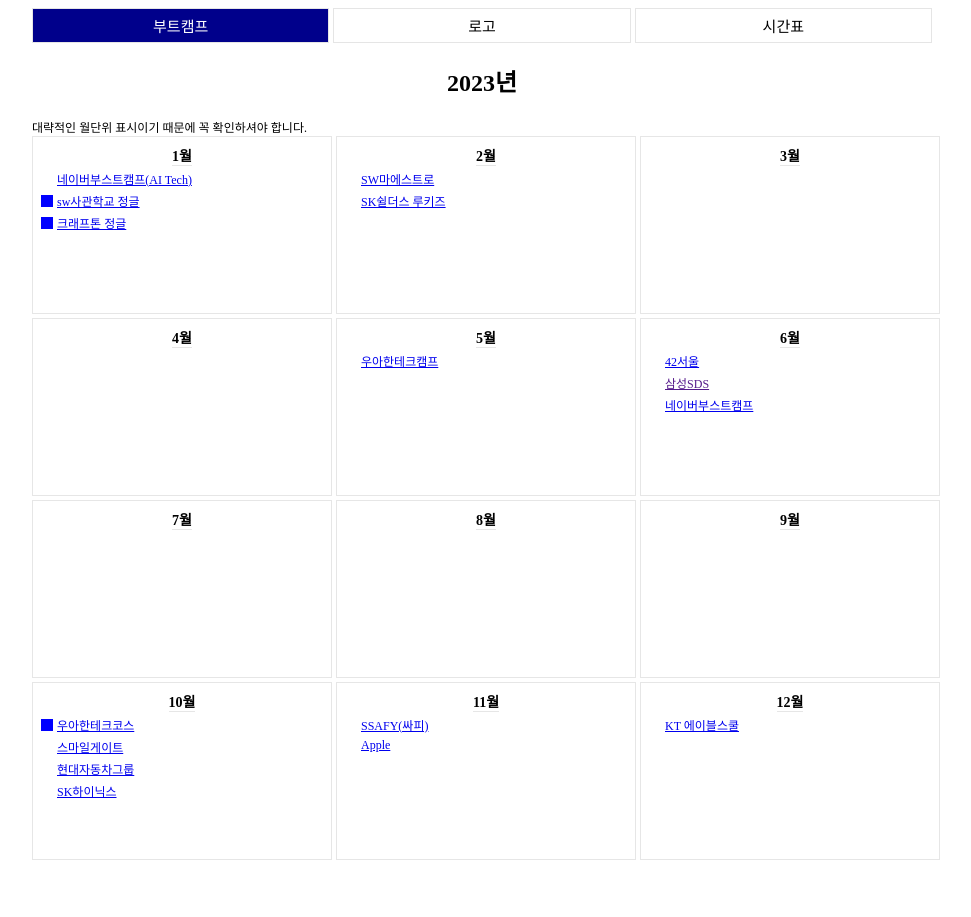
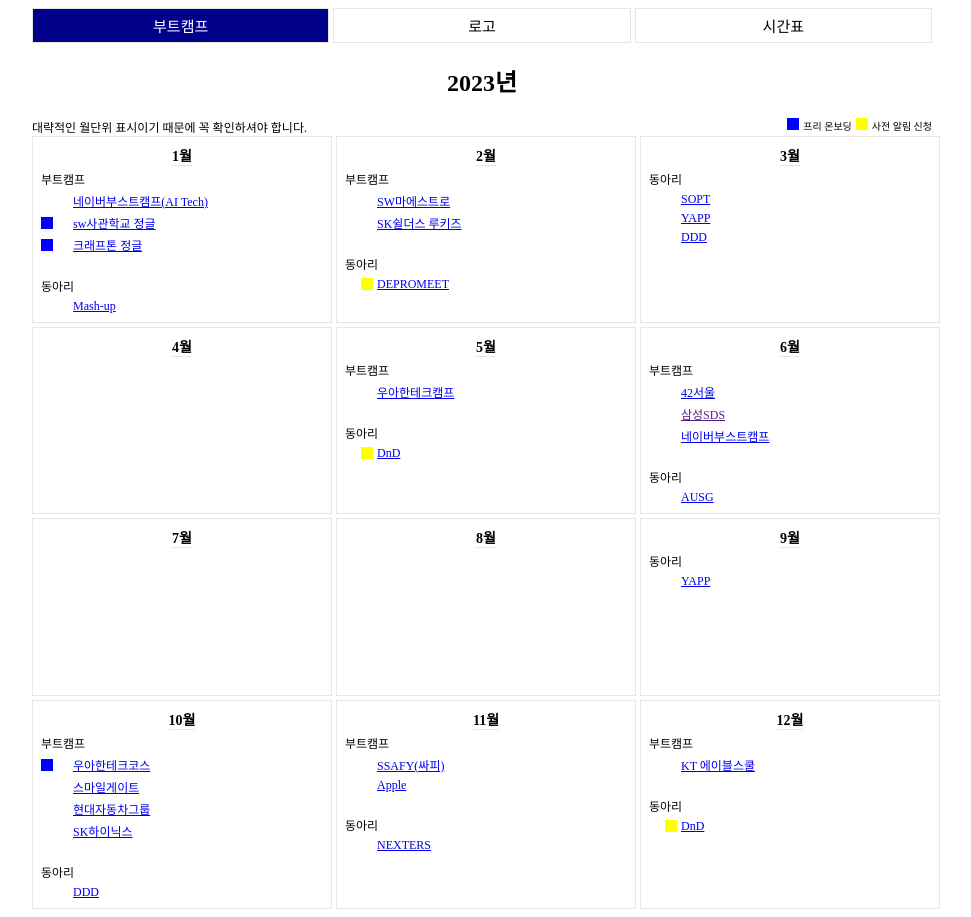
Before and after one commit to yeon-kk/sw-calendar, a React (Create React App) app: page / in a window 1280 px wide. Both pictures are taken after a click on the button "부트캠프". Shown: the whole page, without its empty margins (158-1129 px from the left). Before the commit the page ends 868 px from the top, so only its background shows below. Built offline with nearby package versions, Linux system fonts and the light colour scheme.

Commit message:
Feat: UX를 위한 UI 수정

```diff
--- a/src/pages/calendar/index.tsx
+++ b/src/pages/calendar/index.tsx
@@ -1,27 +1,73 @@
-import { ACADEMY_LIST, MONTH } from '../../constant/academy';
+import {
+  ACADEMY_LIST,
+  CREW_LIST,
+  MONTH,
+  MONTH_ACADEMY,
+  MONTH_CREW,
+  YEAR,
+  EXPLAIN,
+  CREW_LABEL,
+  ACADEMY_LABEL,
+  PRE_LABEL,
+  ALARM_LABEL,
+  YEAR_LABEL,
+  MONTH_LABEL,
+} from '../../constant/academy';
 import styles from './Calendar.module.css';
 
-const YEAR = 2023;
-const EXPLAIN = '대략적인 월단위 표시이기 때문에 꼭 확인하셔야 합니다.';
 const Calendar = () => {
   return (
     <article className={styles.calenderContainerLayout}>
-      <h2 className={styles.calenderYear}>{YEAR}년</h2>
-      <div className={styles.explain}>{EXPLAIN}</div>
+      <h2 className={styles.calenderYear}>
+        {YEAR}
+        {YEAR_LABEL}
+      </h2>
+      <div className={styles.explain}>
+        {EXPLAIN}
+        <div className={styles.indexContainer}>
+          <div className={`${styles.pre} ${styles.blue}`} />
+          <sub>{PRE_LABEL}</sub>
+          <div className={`${styles.pre} ${styles.yellow}`} />
+          <sub>{ALARM_LABEL}</sub>
+        </div>
+      </div>
       <div className={styles.calenderLayout}>
         {MONTH.map((value) => (
           <div className={styles.item}>
-            <h3 className={styles.month}>{value}월</h3>
-            {ACADEMY_LIST.map(
-              (academy) =>
-                parseInt(academy.end) === value && (
-                  <div className={styles.rowContainer}>
-                    <div
-                      className={`${styles.pre} ${academy.pre && styles.blue}`}
-                    />
-                    <a href={academy.url}>{academy.title}</a>
-                  </div>
-                )
+            <h3 className={styles.month}>
+              {value}
+              {MONTH_LABEL}
+            </h3>
+            {MONTH_ACADEMY[value - 1] && <span>{ACADEMY_LABEL}</span>}
+            {ACADEMY_LIST.map(({ title, end, url, pre, alarm }) =>
+              end.map(
+                (month) =>
+                  month === value && (
+                    <div className={styles.rowContainer}>
+                      <div className={`${styles.pre} ${pre && styles.blue}`} />
+                      <div
+                        className={`${styles.pre} ${alarm && styles.yellow}`}
+                      />
+                      <a href={url}>{title}</a>
+                    </div>
+                  )
+              )
+            )}
+            {MONTH_ACADEMY[value - 1] && <br />}
+            {MONTH_CREW[value - 1] && <span>{CREW_LABEL}</span>}
+            {CREW_LIST.map(({ title, end, url, pre, alarm }) =>
+              end.map(
+                (month) =>
+                  month === value && (
+                    <div className={styles.rowContainer}>
+                      <div className={`${styles.pre} ${pre && styles.blue}`} />
+                      <div
+                        className={`${styles.pre} ${alarm && styles.yellow}`}
+                      />
+                      <a href={url}>{title}</a>
+                    </div>
+                  )
+              )
             )}
           </div>
         ))}
```
